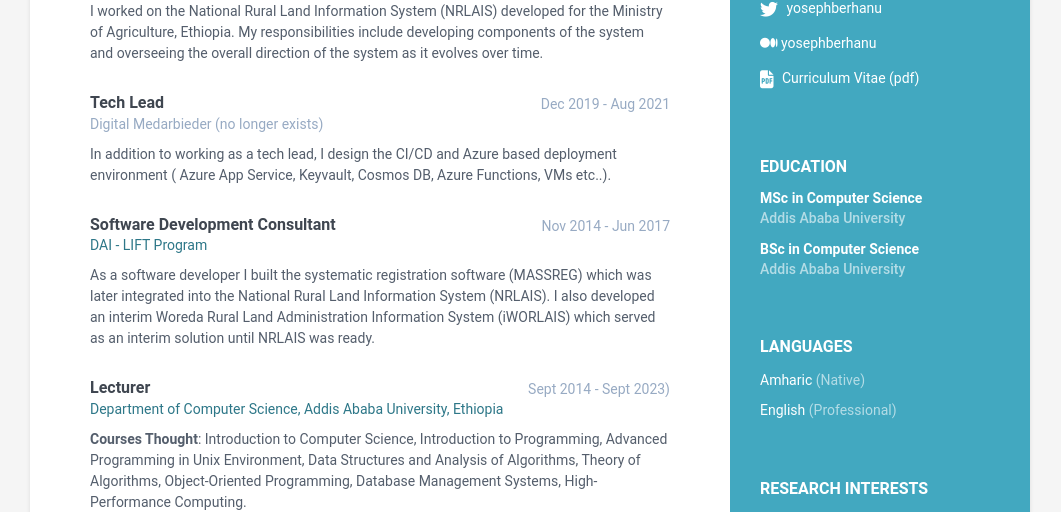
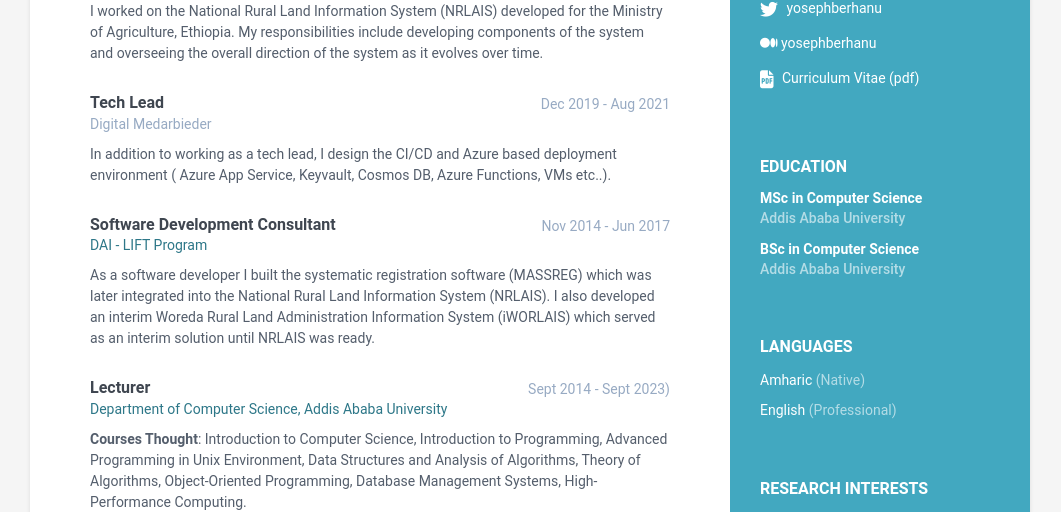
Before and after one commit to yosephberhanu/yosephberhanu.github.io, a Jekyll site: the page built from index.html, in a window 1280 px wide. Shown: the part 504-1016 px from the top of the page, without its empty margins (110-1171 px from the left). Built offline with Jekyll 4.4.1, drawn with Linux system fonts in a browser that asks for light colours.

```diff
--- a/_data/data.yml
+++ b/_data/data.yml
@@ -88,7 +88,7 @@ experiences:
         I worked on the National Rural Land Information System (NRLAIS) developed for the Ministry of Agriculture, Ethiopia. My responsibilities include developing components of the system and overseeing the overall direction of the system as it evolves over time.
     - role: Tech Lead
       time: Dec 2019 - Aug 2021
-      company: Digital Medarbieder (no longer exists)
+      company: Digital Medarbieder
       url:
       details: |
         In addition to working as a tech lead, I design the CI/CD and Azure based deployment environment ( Azure App Service, Keyvault, Cosmos DB, Azure Functions, VMs etc..).
@@ -100,7 +100,7 @@ experiences:
         As a software developer I built the systematic registration software (MASSREG) which was later integrated into the National Rural Land Information System (NRLAIS). I also developed an interim Woreda Rural Land Administration Information System (iWORLAIS) which served as an interim solution until NRLAIS was ready.
     - role: Lecturer
       time: Sept 2014 -  Sept 2023)
-      company: Department of Computer Science, Addis Ababa University, Ethiopia
+      company: Department of Computer Science, Addis Ababa University
       url: http://www.aau.edu.et
       details: |
         <b>Courses Thought</b>: Introduction to Computer Science, Introduction to Programming, Advanced Programming in Unix Environment, Data Structures and Analysis of Algorithms, Theory of Algorithms, Object-Oriented Programming, Database Management Systems, High-Performance Computing.
```
